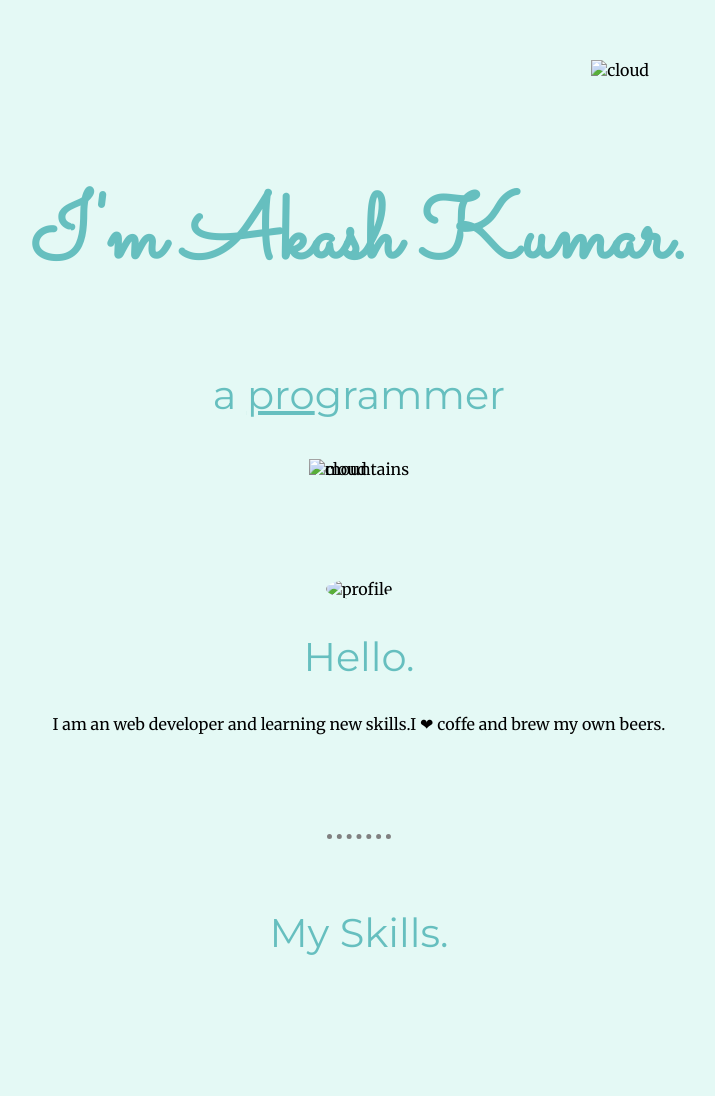
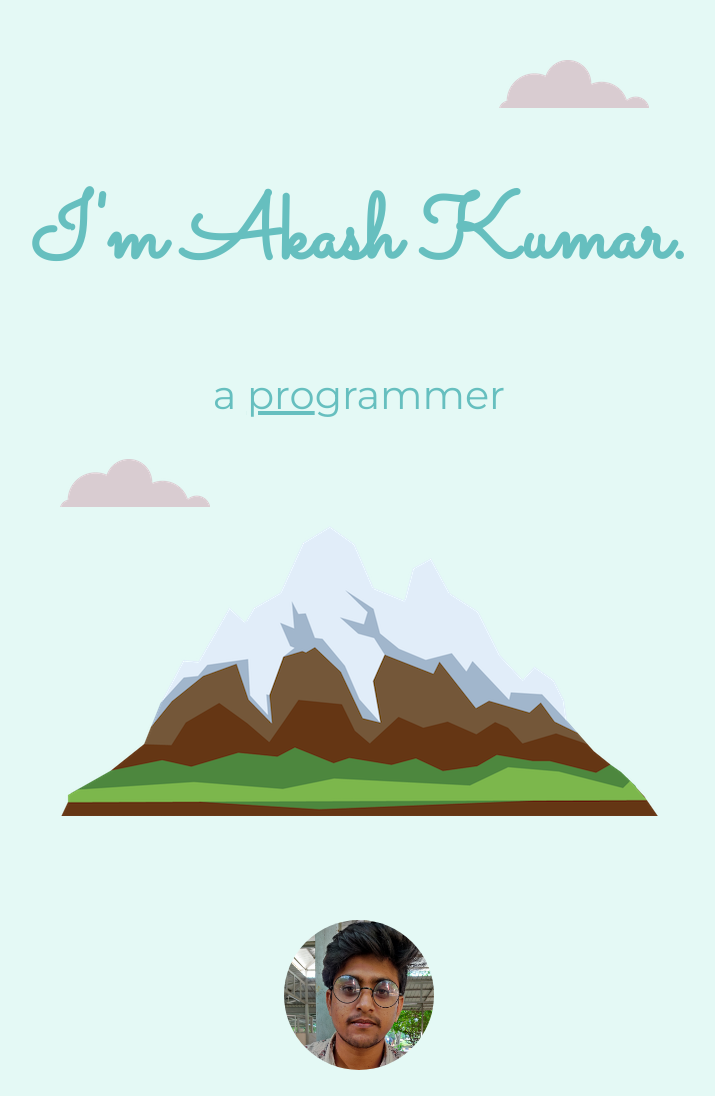
Before and after one commit to akash24480/Sample, a plain HTML site: page index.html in a window 1280 px wide. Shown: the top 1096 px of the page, without its empty margins (281-996 px from the left). Drawn offline with Linux system fonts and the light colour scheme; the site is published under a folder, as on GitHub Pages, so addresses that start at the root find nothing.

Commit message:
updated all the images in the website

```diff
--- a/index.html
+++ b/index.html
@@ -13,16 +13,16 @@
 </head>
 <body>
     <div class="top-container">
-        <img class="top-cloud" src="/images/cloud.png" alt="cloud">
+        <img class="top-cloud" src="images/cloud.png" alt="cloud">
         <h1>I'm Akash Kumar.</h1>
         <h2><p>a <span class="pro">pro</span>grammer</p></h2>
-        <img class="bottom-cloud" src ="/images/cloud.png" alt="cloud">
-        <img class="mountain" src ="/images/mountain.png" alt="mountains">
+        <img class="bottom-cloud" src ="images/cloud.png" alt="cloud">
+        <img class="mountain" src ="images/mountain.png" alt="mountains">
 
     </div>
     <div class="middle-container">
         <div class="profile">
-          <img class="profile-img" src="/images/cv.jpg" alt="profile">
+          <img class="profile-img" src="images/cv.jpg" alt="profile">
           <h2>Hello.</h2>
           <p>I am an web developer and learning new skills.I ❤ coffe and brew my own beers. </p>
         </div>
@@ -30,12 +30,12 @@
         <div class="skills">
           <h2>My Skills.</h2>
           <div class="skill-row">
-            <img class="skill-img" src="/images/computer.png" alt="">
+            <img class="skill-img" src="images/computer.png" alt="">
             <h3>Design and Developement</h3>
             <p>I started learning to code when I was 18 years old because i wanted to make my own video games and voice assistant.I have gained a wealth of experience in web Web designing and Web developement.</p>
           </div>
           <div class="skill-row">
-            <img class="skill-img2" src="/images/chillies.png" alt="">
+            <img class="skill-img2" src="images/chillies.png" alt="">
             <h3>Hot Wings Challenge</h3>
             <p>But my best skill is in eating hot wings.I am the undisputed king of hot wings challenges.Ghost peppers and corlina Reapers are my favourite snacks.</p>
           </div>
```
